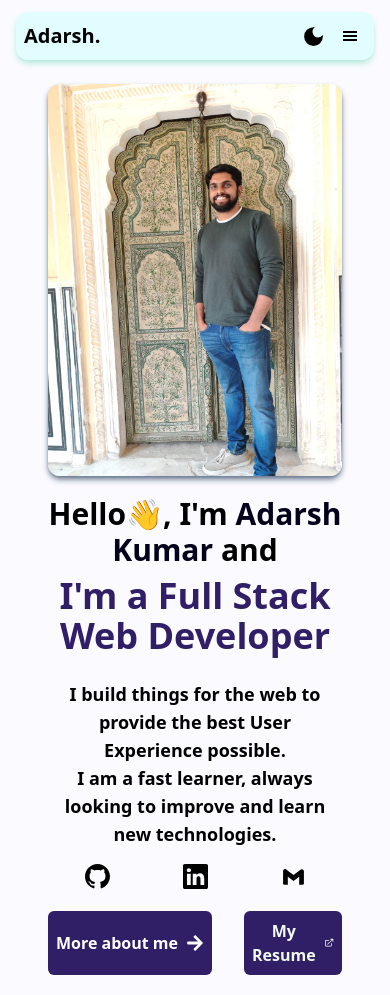
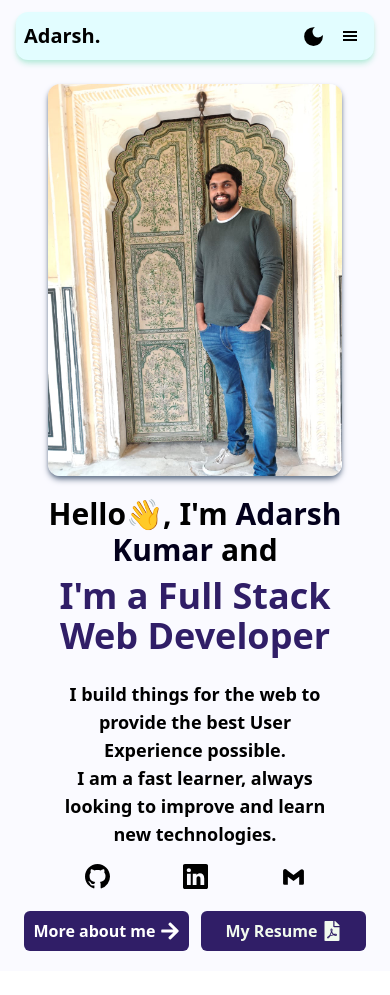
Before and after one commit to Adarshkumar03/portfolio, a React (Vite) app: page / in a window 390 px wide. After the commit the page ends 971 px from the top, so only its background shows below. Built offline with nearby package versions, Linux system fonts and the light colour scheme.

Commit message:
update NavbarMobile.tsx Home and Projects route

```diff
--- a/src/components/NavbarMobile.tsx
+++ b/src/components/NavbarMobile.tsx
@@ -21,30 +21,30 @@ export default function NavbarMobile({ isOpen, setIsOpen }: NavbarMobileProps) {
       )}
 
       {isOpen && (
-        <div className="flex my-1 text-[#03001C] font-medium">
+        <div className="flex justify-around my-1 text-[#03001C] font-medium">
           <Link
             to="/"
-            className="block p-2 hover:bg-[#B6EADA]"
+            className="flex items-center p-1 hover:bg-[#B6EADA]"
             onClick={() => setIsOpen(false)}
           >
             Home
           </Link>
           <Link
             to="/about"
-            className="block p-2 hover:bg-[#B6EADA]"
+            className="flex items-center p-1 hover:bg-[#B6EADA]"
             onClick={() => setIsOpen(false)}
           >
             About
           </Link>
           <Link
             to="/projects"
-            className="block p-2 hover:bg-[#B6EADA]"
+            className="flex items-center p-1 hover:bg-[#B6EADA]"
             onClick={() => setIsOpen(false)}
           >
             Projects
           </Link>
           <a
-            className="block p-2 hover:bg-[#B6EADA]"
+            className="flex items-center p-1 hover:bg-[#B6EADA]"
             href="/AdarshResume.pdf"
             target="_blank"
             rel="noreferrer"
--- a/src/routes/Home.tsx
+++ b/src/routes/Home.tsx
@@ -2,7 +2,7 @@ import { BsGithub, BsLinkedin } from "react-icons/bs";
 import { BiLogoGmail } from "react-icons/bi";
 import profilePic from "/profilePic.jpg";
 import { Link } from "react-router-dom";
-import { HiMiniArrowTopRightOnSquare } from "react-icons/hi2";
+import { FaFilePdf } from "react-icons/fa";
 import { FaArrowRight } from "react-icons/fa";
 import { useState, useEffect } from "react";
 
@@ -70,21 +70,21 @@ export default function Home() {
             </button>
           </a>
         </div>
-        <div className="flex justify-between xl:justify-normal">
-          <button className="bg-[#301E67] hover:bg-[#5B8FB9] text-[#Fff] p-2 xl:w-1/3 rounded-md font-semibold shadow-sm shadow-inherit mr-5">
+        <div className="flex xl:justify-normal -mx-6 xl:mx-0">
+          <button className="bg-[#301E67] hover:bg-[#5B8FB9] text-[#Fff] p-2 xl:w-1/3 rounded-md font-semibold shadow-sm shadow-inherit mr-3 w-1/2 xl:mr-5">
             <Link to="/about" className="flex justify-center items-center">
-              <span className="mr-2">More about me</span>{" "}
-              <FaArrowRight size={18} />
+              <span className="mr-1 xl:mr-2">More about me</span>{" "}
+              <FaArrowRight size={20} />
             </Link>
           </button>
           <a
             href="/AdarshResume.pdf"
             target="_blank"
             rel="noreferrer"
-            className="flex justify-center items-center bg-[#301E67] hover:bg-[#5B8FB9] text-[#F1FAEE] text-center p-2 w-1/3 rounded-md font-semibold shadow-sm shadow-inherit"
+            className="flex justify-center items-center bg-[#301E67] hover:bg-[#5B8FB9] text-[#F1FAEE] text-center p-2 w-1/2 xl:w-1/3 rounded-md font-semibold shadow-sm shadow-inherit"
           >
-            <span className="mr-2">My Resume</span>{" "}
-            <HiMiniArrowTopRightOnSquare size={20} />
+            <span className="mr-1 xl:mr-2">My Resume</span>{" "}
+            <FaFilePdf size={20}/>
           </a>
         </div>
       </div>
--- a/src/routes/Projects.tsx
+++ b/src/routes/Projects.tsx
@@ -52,7 +52,7 @@ export default function Projects() {
       <h1 className="text-[#03001C] dark:text-[#fff] font-bold text-5xl mt-10 mb-10 text-center">
         Projects
       </h1>
-      <div className="grid xl:grid-cols-2 xl:mx-0 gap-5 xl:gap-10">{list}</div>
+      <div className="grid xl:grid-cols-2 xl:mx-0 gap-5 xl:gap-10 pb-5 xl:pb-0">{list}</div>
     </div>
   );
 }
```
